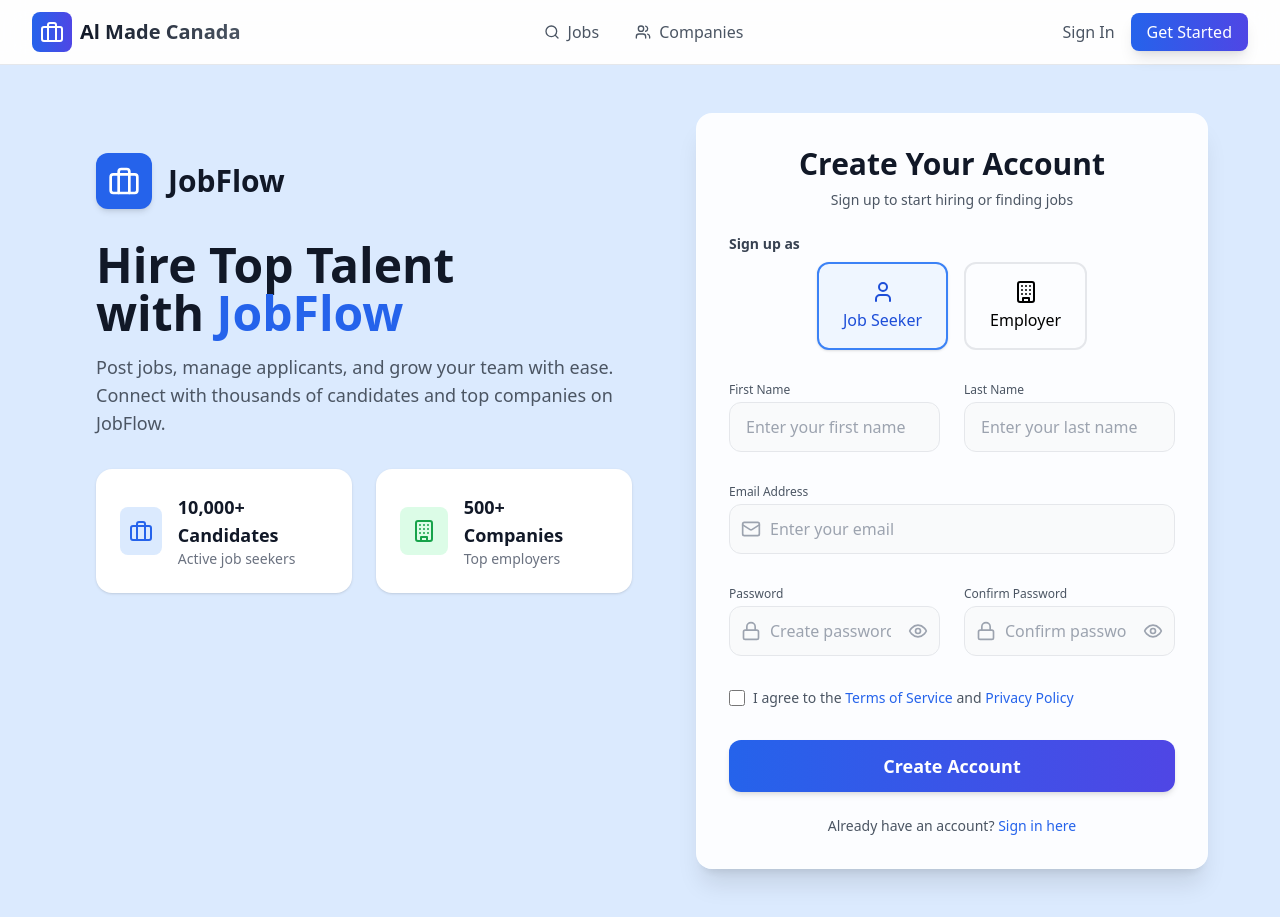
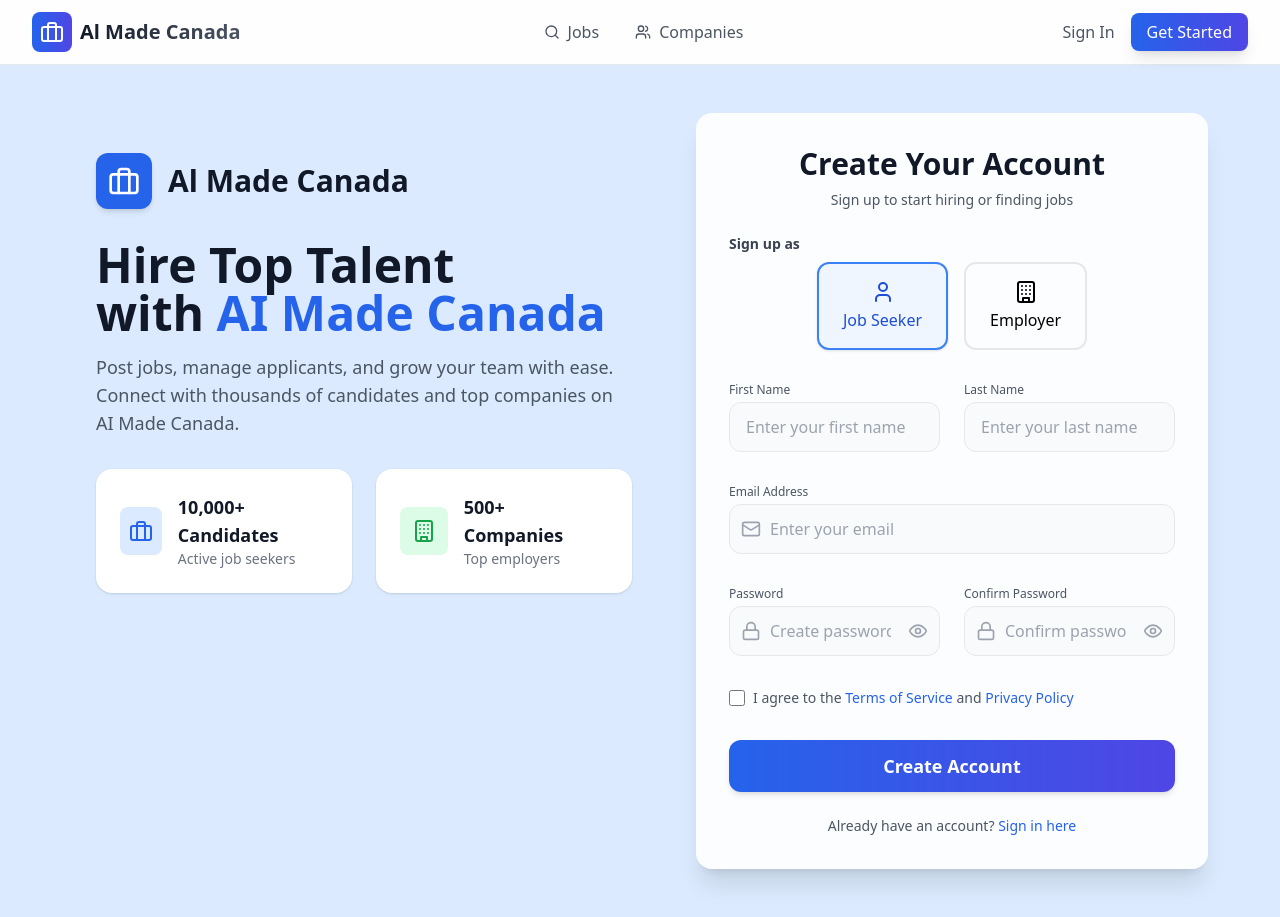
Before and after one commit to badalkr2004/hiring-app, a React (Vite) app in the folder frontend/: page /signup in a window 1280 px wide. Built offline with nearby package versions, Linux system fonts and the light colour scheme.

Commit message:
code fixed

```diff
--- a/frontend/src/components/chat/chatWindow.jsx
+++ b/frontend/src/components/chat/chatWindow.jsx
@@ -2,6 +2,7 @@ import { useState, useEffect, useRef } from "react";
 import api from "./api";
 import { useAuth } from "../../contexts/AuthContext";
 import { getPusher } from "../../libs/pusher";
+import { Send } from "lucide-react";
 
 const ChatWindow = ({ chatId }) => {
   const [messages, setMessages] = useState([]);
@@ -225,7 +226,7 @@ const ChatWindow = ({ chatId }) => {
                 ></path>
               </svg>
             ) : (
-              "Send"
+              <Send className="h-4 w-4" />
             )}
           </button>
         </form>
--- a/frontend/src/pages/LoginPage.jsx
+++ b/frontend/src/pages/LoginPage.jsx
@@ -57,7 +57,7 @@ const LoginPage = () => {
                 <Briefcase className="h-10 w-10 text-white" />
               </div>
               <span className="text-3xl font-bold bg-gradient-to-r from-gray-900 to-gray-600 bg-clip-text text-transparent">
-                JobFlow
+                AI Made Canada
               </span>
             </Link>
 
--- a/frontend/src/pages/SignupPage.jsx
+++ b/frontend/src/pages/SignupPage.jsx
@@ -130,15 +130,15 @@ const SignupPage = () => {
           <div className="w-14 h-14 bg-blue-600 rounded-xl flex items-center justify-center shadow-md mr-4">
             <Briefcase className="h-8 w-8 text-white" />
           </div>
-          <span className="text-3xl font-bold text-gray-900">JobFlow</span>
+          <span className="text-3xl font-bold text-gray-900">Al Made Canada</span>
         </div>
         <h1 className="text-4xl md:text-5xl font-extrabold text-gray-900 mb-4 leading-tight">
           Hire Top Talent <br /> with{" "}
-          <span className="text-blue-600">JobFlow</span>
+          <span className="text-blue-600">AI Made Canada</span>
         </h1>
         <p className="text-lg text-gray-600 mb-8 max-w-xl">
           Post jobs, manage applicants, and grow your team with ease. Connect
-          with thousands of candidates and top companies on JobFlow.
+          with thousands of candidates and top companies on AI Made Canada.
         </p>
         <div className="flex flex-col sm:flex-row gap-6 w-full max-w-xl">
           <div className="flex-1 bg-white rounded-2xl shadow p-6 flex items-center space-x-4">
```
